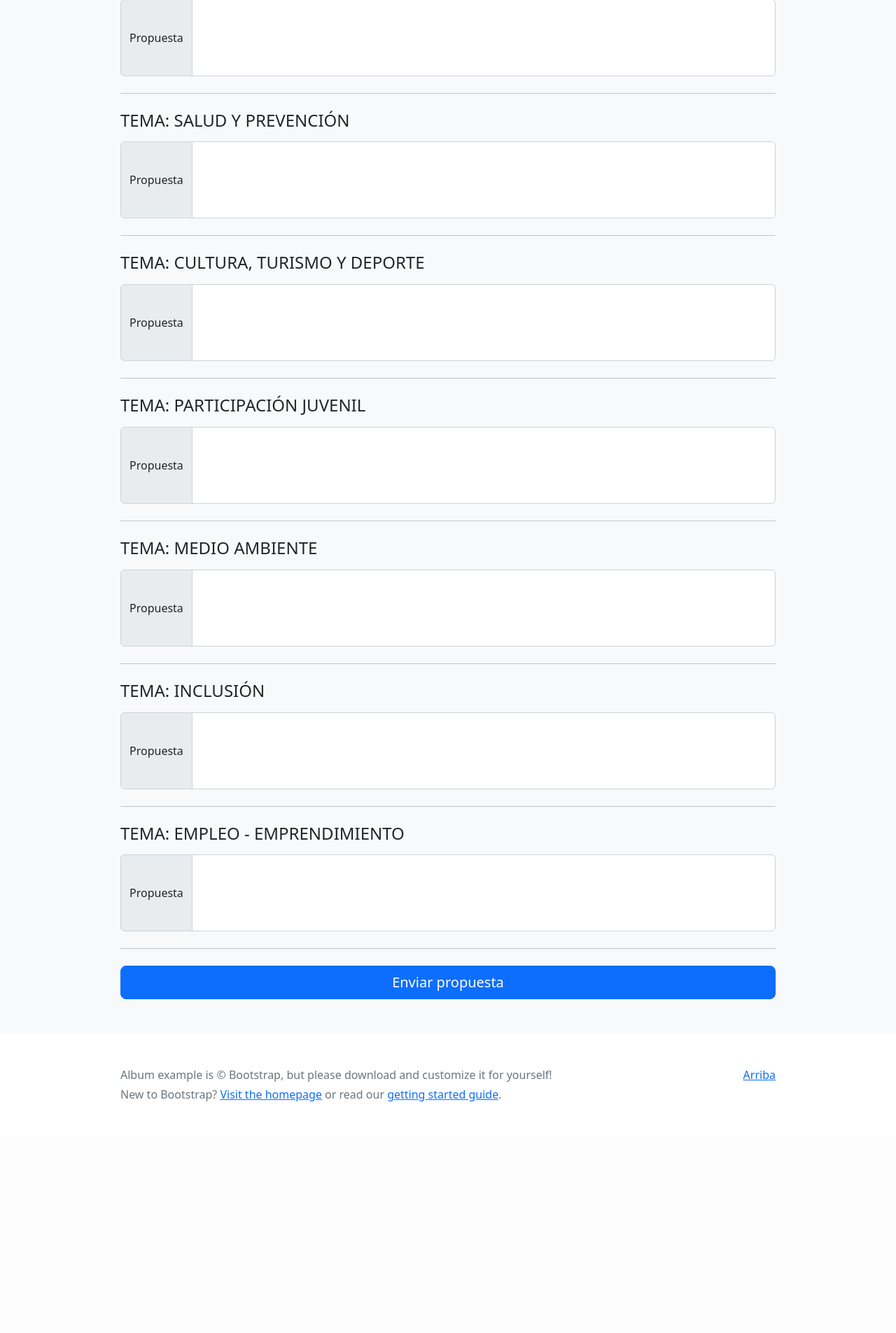
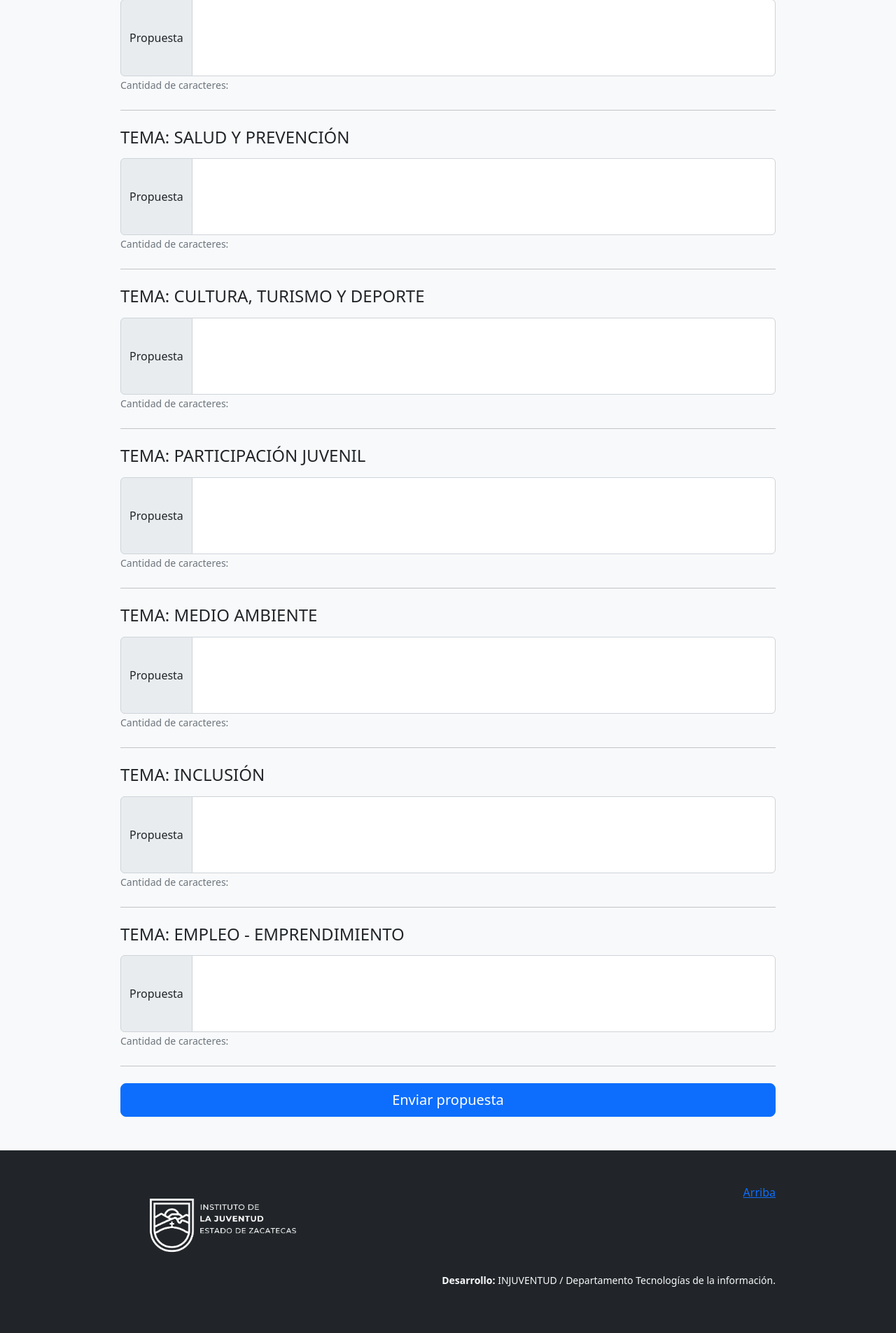
Before and after one commit to jesusrlv/foros_inj, a PHP site: page / in a window 1280 px wide. Shown: the part 1198-3103 px from the top of the page at 70% size. Before the commit the page ends 2772 px from the top, so only its background shows below. Run offline with PHP 8.4, Linux system fonts and the light colour scheme; data that the repository does not hold is empty; some libraries are stand-ins or nearby versions; some web fonts are replaced.

Commit message:
secciones ready 2

```diff
--- a/index.html
+++ b/index.php
@@ -1,29 +1,33 @@
 <!doctype html>
-<html lang="en">
+<html lang="es">
   <head>
     <meta charset="utf-8">
     <meta name="viewport" content="width=device-width, initial-scale=1">
     <link rel="icon" type="image/png" href="assets/brand/img/icon.ico" sizes="22x21">
     <meta name="description" content="">
-    <meta name="author" content="Mark Otto, Jacob Thornton, and Bootstrap contributors">
-    <meta name="generator" content="Hugo 0.101.0">
+    <meta name="author" content="Programa del INJUVENTUD">
+    <meta name="generator" content="INJUVENTUD">
     <title>PROGRAMA ESTATAL DE LA JUVENTUD</title>
 
-    <link rel="canonical" href="https://getbootstrap.com/docs/5.2/examples/album/">
+    <script src="https://cdnjs.cloudflare.com/ajax/libs/jquery/3.3.1/jquery.min.js"></script>
 
 
-
-
+    <link rel="canonical" href="https://getbootstrap.com/docs/5.2/examples/album/">
     <script src="https://cdn.jsdelivr.net/npm/@popperjs/core@2.11.5/dist/umd/popper.min.js" integrity="sha384-Xe+8cL9oJa6tN/veChSP7q+mnSPaj5Bcu9mPX5F5xIGE0DVittaqT5lorf0EI7Vk" crossorigin="anonymous"></script>
     <script src="https://cdn.jsdelivr.net/npm/bootstrap@5.2.0/dist/js/bootstrap.min.js" integrity="sha384-ODmDIVzN+pFdexxHEHFBQH3/9/vQ9uori45z4JjnFsRydbmQbmL5t1tQ0culUzyK" crossorigin="anonymous"></script>
     <link href="assets/dist/css/bootstrap.min.css" rel="stylesheet">
     <link href="css/style.css" rel="stylesheet">
     <link href="css/form-validation.css" rel="stylesheet">
+    <link rel="stylesheet" href="https://cdn.jsdelivr.net/npm/bootstrap-icons@1.9.1/font/bootstrap-icons.css">
+
+    <script src="https://code.jquery.com/jquery-3.6.1.js" integrity="sha256-3zlB5s2uwoUzrXK3BT7AX3FyvojsraNFxCc2vC/7pNI=" crossorigin="anonymous"></script>
 
     <!-- tipografía -->
     <link rel="preconnect" href="https://fonts.googleapis.com">
     <link rel="preconnect" href="https://fonts.gstatic.com" crossorigin>
     <link href="https://fonts.googleapis.com/css2?family=Aboreto&family=Montserrat:ital@0;1&display=swap" rel="stylesheet">
+
+    <script src="js/script.js" type="text/javascript"></script>
 
     <style>
       .bd-placeholder-img {
@@ -96,6 +100,7 @@
             <li><a href="#" class="text-white">Teléfono: 492 49 1 5000</a></li>
             <li><a href="https://www.facebook.com/injuventud.zac" class="text-white">Facebook</a></li>
             <li><a href="#" class="text-white">Correo electrónico</a></li>
+            <li><a href="#" class="text-white" data-bs-toggle="modal" data-bs-target="#exampleModal"><i class="bi bi-file-earmark-spreadsheet-fill"></i></a></li>
           </ul>
         </div>
       </div>
@@ -151,10 +156,7 @@
 
                 <div class="col-sm-6">
                   <label for="firstName" class="form-label">Género</label>
-                  <!-- <input type="text" class="form-control" id="firstName" placeholder="" value="" required>
-                  <div class="invalid-feedback">
-                    Valid first name is required.
-                  </div> -->
+
                   <select class="form-select" aria-label="Default select example">
                     <option selected>Seleccionar ...</option>
                     <option value="Hombre">Hombre</option>
@@ -172,14 +174,15 @@
 
                 <div class="col-sm-6">
                   <label for="firstName" class="form-label">Municipio</label>
-                  <!-- <input type="text" class="form-control" id="firstName" placeholder="" value="" required>
-                  <div class="invalid-feedback">
-                    Valid first name is required.
-                  </div> -->
+
                   <select class="form-select" aria-label="Default select example">
                     <option selected>Selecciona ...</option>
-                    <option value="Zacatecas">Zacatecas</option>
-                    <option value="Guadalue">Guadalupe</option>
+                    <?php
+                        include('query/municipio.php');
+                        while($row_sqlMun = $resultado_sqlMun->fetch_assoc()){
+                            echo '<option value="'.$row_sqlMun['municipio'].'">'.$row_sqlMun['municipio'].'</option>';
+                        }
+                    ?>
                   </select>
                 </div>
 
@@ -192,7 +195,6 @@
                 </div>
 
           </div>
-
           <div class="col-md-12 col-lg-12">
             <hr class="my-4">
             <h4 class="mb-3">TEMA: EDUCACIÓN</h4>
@@ -200,11 +202,14 @@
               <div class="col-sm-12">
                 <div class="input-group">
                   <span class="input-group-text">Propuesta</span>
-                  <textarea class="form-control" aria-label="With textarea" rows="4" style="resize:none;"></textarea>
+                  <textarea class="form-control" aria-label="With textarea" rows="4" style="resize:none;" id="contEducacion"></textarea>
                 </div>
+                <small class="text-muted">Cantidad de caracteres: <span id="caracteres"></span></small>
               </div>
             </div>
           </div>
+
+
 
           <div class="col-md-12 col-lg-12">
             <hr class="my-4">
@@ -213,8 +218,10 @@
               <div class="col-sm-12">
                 <div class="input-group">
                   <span class="input-group-text">Propuesta</span>
-                  <textarea class="form-control" aria-label="With textarea" rows="4" style="resize:none;"></textarea>
+                  <textarea class="form-control" aria-label="With textarea" rows="4" style="resize:none;" id="validacionCaracteres"></textarea>
+
                 </div>
+                <small class="text-muted">Cantidad de caracteres: <span id="contador_salud"></span></small>
               </div>
             </div>
           </div>
@@ -228,6 +235,7 @@
                   <span class="input-group-text">Propuesta</span>
                   <textarea class="form-control" aria-label="With textarea" rows="4" style="resize:none;"></textarea>
                 </div>
+                <small class="text-muted">Cantidad de caracteres: <span id="contador"></span></small>
               </div>
             </div>
           </div>
@@ -241,6 +249,7 @@
                   <span class="input-group-text">Propuesta</span>
                   <textarea class="form-control" aria-label="With textarea" rows="4" style="resize:none;"></textarea>
                 </div>
+                <small class="text-muted">Cantidad de caracteres: <span id="contador"></span></small>
               </div>
             </div>
           </div>
@@ -254,6 +263,7 @@
                   <span class="input-group-text">Propuesta</span>
                   <textarea class="form-control" aria-label="With textarea" rows="4" style="resize:none;"></textarea>
                 </div>
+                <small class="text-muted">Cantidad de caracteres: <span id="contador"></span></small>
               </div>
             </div>
           </div>
@@ -267,6 +277,7 @@
                   <span class="input-group-text">Propuesta</span>
                   <textarea class="form-control" aria-label="With textarea" rows="4" style="resize:none;"></textarea>
                 </div>
+                <small class="text-muted">Cantidad de caracteres: <span id="contador"></span></small>
               </div>
             </div>
           </div>
@@ -280,6 +291,7 @@
                   <span class="input-group-text">Propuesta</span>
                   <textarea class="form-control" aria-label="With textarea" rows="4" style="resize:none;"></textarea>
                 </div>
+                <small class="text-muted">Cantidad de caracteres: <span id="contador"></span></small>
               </div>
             </div>
           </div>
@@ -299,13 +311,17 @@
 
 </main>
 
-<footer class="text-muted py-5">
+<footer class="text-muted bg-dark py-5">
   <div class="container">
     <p class="float-end mb-1">
       <a href="#">Arriba</a>
     </p>
-    <p class="mb-1">Album example is &copy; Bootstrap, but please download and customize it for yourself!</p>
-    <p class="mb-0">New to Bootstrap? <a href="/">Visit the homepage</a> or read our <a href="../getting-started/introduction/">getting started guide</a>.</p>
+    <p class="mb-1 text-light">
+
+          <img src="assets/brand/img/logo_completo_blanco.png" width="300" alt="">
+
+    </p>
+    <p class="text-end text-light"><small><strong>Desarrollo:</strong> INJUVENTUD / Departamento Tecnologías de la información.</small></p>
   </div>
 </footer>
 
@@ -315,3 +331,34 @@
 
   </body>
 </html>
+
+
+
+<!-- zona de modal -->
+
+<!-- Modal acceso -->
+<div class="modal fade" id="exampleModal" tabindex="-1" aria-labelledby="exampleModalLabel" aria-hidden="true">
+  <div class="modal-dialog">
+    <div class="modal-content">
+      <div class="modal-header">
+        <h5 class="modal-title" id="exampleModalLabel">Reporte datos</h5>
+        <button type="button" class="btn-close" data-bs-dismiss="modal" aria-label="Close"></button>
+      </div>
+      <div class="modal-body">
+        <div class="input-group mb-3">
+            <span class="input-group-text" id="basic-addon1"><i class="bi bi-person-circle"></i></span>
+            <input type="text" class="form-control" placeholder="Usuario" aria-label="Usuario" aria-describedby="basic-addon1">
+        </div>
+        <div class="input-group mb-3">
+            <span class="input-group-text" id="basic-addon1"><i class="bi bi-question-circle"></i>  </span>
+            <input type="text" class="form-control" placeholder="Contraseña" aria-label="Contraseña" aria-describedby="basic-addon1">
+        </div>
+
+      </div>
+      <div class="modal-footer">
+        <button type="button" class="btn btn-danger" data-bs-dismiss="modal">Cerrar</button>
+        <button type="button" class="btn btn-primary">Acceso</button>
+      </div>
+    </div>
+  </div>
+</div>
--- /dev/null
+++ b/js/script.js
@@ -0,0 +1,49 @@
+// validar 300 caracteres
+
+// var Max_Length = 10;
+// var length = $("#validacionCaracteres").val().length;
+// if (length > Max_Length) {
+//   $("#validacionCaracteres").after("<p style='color:red'>the max length of "+Max_Length + " characters is reached, you typed in  " + length + "characters</p>");
+// }
+
+// function validacionCaracteres(){
+//     var MaxLength = 10;
+//     var caracteres = document.getElementById("validacionCaracteres").value.length;
+//     alert("validacionCaracteres");
+//     if(MaxLength > caracteres){
+//         document.getElementById("caracteresVal").innerHTML="<p style='color:red'>the max length of "+Max_Length + " characters is reached, you typed in  " + length + "characters</p>";
+//     }
+// }
+
+// $('#mensaje_ayuda').text('20 carácteres restantes');
+//   $('#validacionCaracteres').keydown(function () {
+//       var max = 20;
+//       var len = $(this).val().length;
+//       if (len >= max) {
+//           $('#mensaje_ayuda').text('Has llegado al límite');// Aquí enviamos el mensaje a mostrar
+//           $('#mensaje_ayuda').addClass('text-danger');
+//           $('#validacionCaracteres').addClass('is-invalid');
+//           $('#inputsubmit').addClass('disabled');
+//           document.getElementById('inputsubmit').disabled = true;
+//       }
+//       else {
+//           var ch = max - len;
+//           $('#mensaje_ayuda').text(ch + ' carácteres restantes');
+//           $('#mensaje_ayuda').removeClass('text-danger');
+//           $('#validacionCaracteres').removeClass('is-invalid');
+//           $('#inputsubmit').removeClass('disabled');
+//           document.getElementById('inputsubmit').disabled = false;
+//       }
+//   });
+
+$("#contEducacion").on('keypress', function() {
+    var limit = 30;
+    $("#contEducacion").attr('maxlength', limit);
+    var init = $(this).val().length;
+
+    if(init<limit){
+      init++;
+      $('#caracteres').text("Máximo 30 caracteres:" + init);
+    }
+
+  });
--- /dev/null
+++ b/query/municipio.php
@@ -0,0 +1,5 @@
+<?php
+    require('qconn.php');
+    $sqlMunicipio = "SELECT * FROM municipio ORDER BY id ASC";
+    $resultado_sqlMun = $conn->query($sqlMunicipio);
+?>
--- /dev/null
+++ b/query/qconn.php
@@ -0,0 +1,10 @@
+<?php
+
+    $servername="localhost";
+    $database="programa_inj"; //solo se quitó para conexión remota
+    $username="root";
+    $password="";
+
+    $conn= new mysqli ($servername,$username,$password,$database); //solo se quitó para conexión remota
+
+?>
```
Also changed, not shown: 1 other file.
